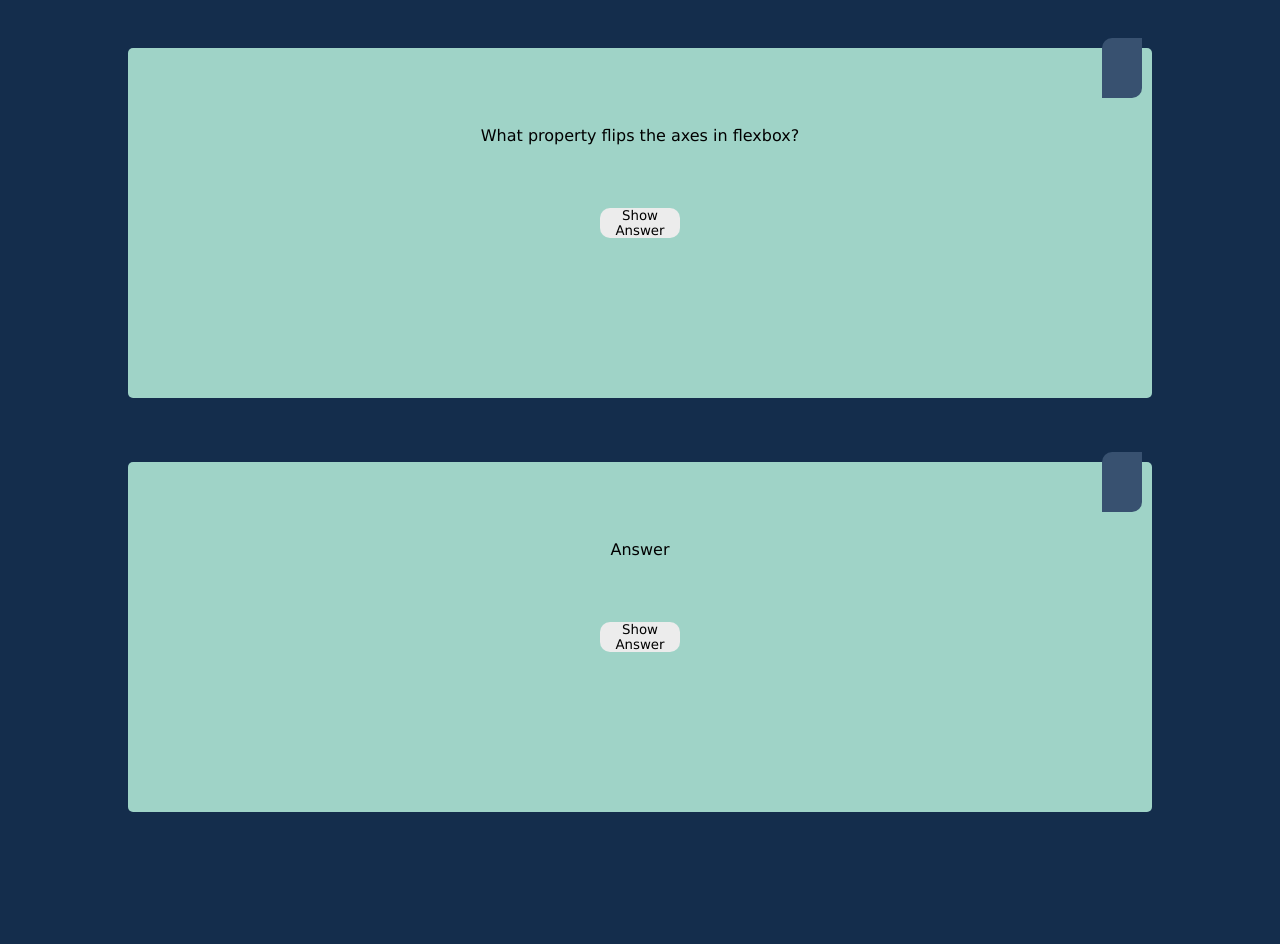
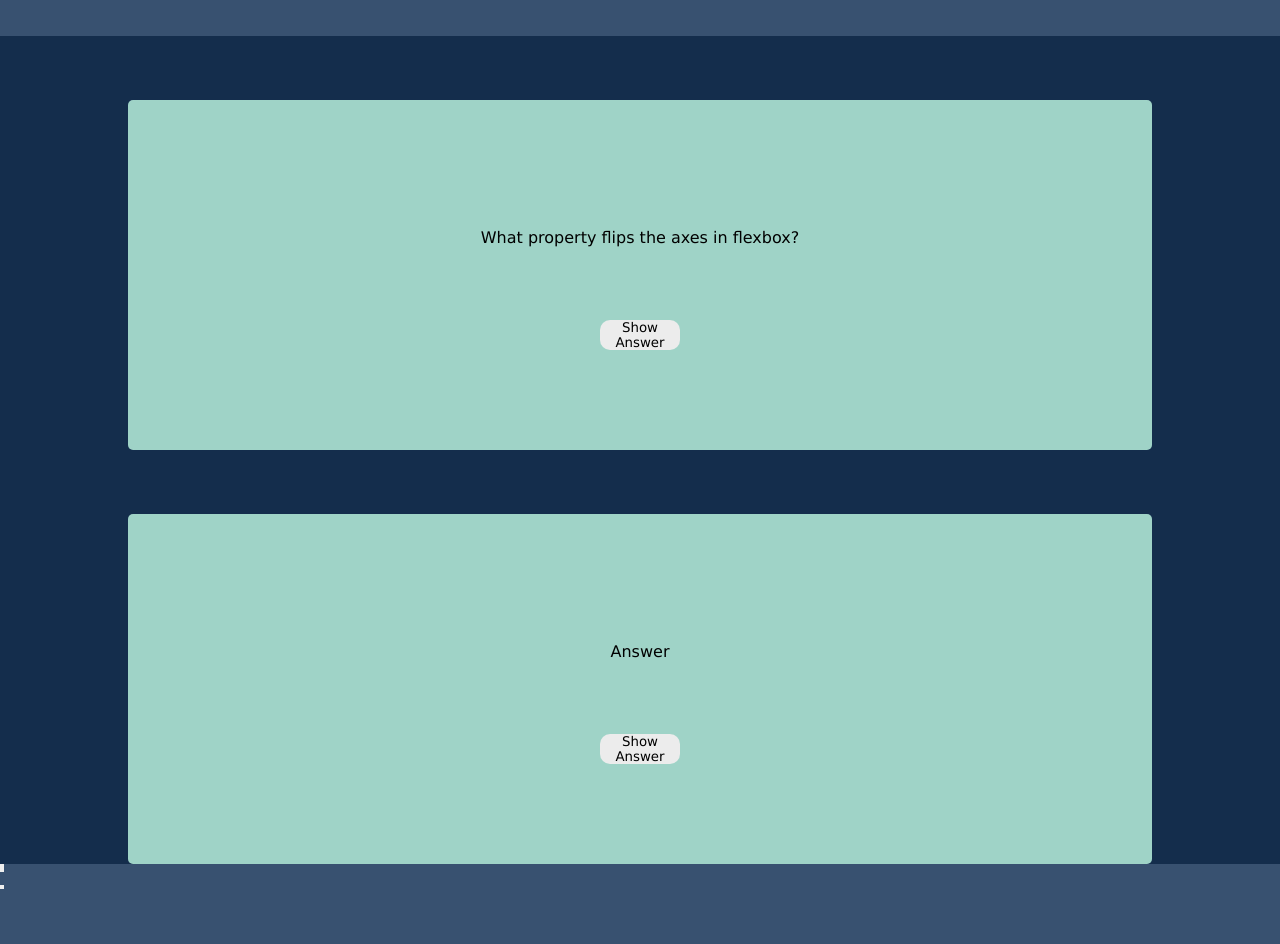
Before and after one commit to TuncAlt/Quiz-App, a plain HTML site: page index.html in a window 1280 px wide. Shown: the part 44-988 px from the top of the page. Before the commit the page ends 856 px from the top, so only its background shows below. Drawn offline with Linux system fonts and the light colour scheme.

Commit message:
add hover style(answer-button), add footer

```diff
--- a/index.html
+++ b/index.html
@@ -33,5 +33,16 @@
         <button class="show-answer" type="button">Show Answer</button>
       </div>
     </article>
+    <footer class="footer">
+        <div class="home">
+        <button class="home-button"></button>
+        </div>
+        <div class="bookmarks">
+        <button class="bookmark-button"></button>
+        </div>
+        <div class="profile">
+            <button class="profile-button"></button>
+        </div>
+    </footer>
   </body>
 </html>
--- a/styles.css
+++ b/styles.css
@@ -13,6 +13,7 @@ body {
   position: sticky;
   top: 0;
   width: 100%;
+  height: 80px;
 }
 .app-title {
   color: antiquewhite;
@@ -33,9 +34,10 @@ body {
 
 .question-box {
   display: flex;
+  top: 50px;
   position: absolute;
   justify-content: center;
-  width: 50%;
+  width: 80%;
   height: 50%;
   align-items: center;
   justify-content: center;
@@ -43,8 +45,8 @@ body {
 
 .answer-button-box {
   display: flex;
-  justify-content: center;
-  align-items: center;
+  position: absolute;
+  top: 220px;
 }
 .show-answer {
   background-color: #ececec;
@@ -52,9 +54,13 @@ body {
   width: 80px;
   border-radius: 10px;
 }
+.show-answer:hover {
+  background-color: #385170;
+  color: white;
+}
 .bookmark-box {
   background-color: #385170;
-  border-radius: 10px 0;
+  border-radius: 10px 0;s
   width: 40px;
   height: 60px;
   display: flex;
@@ -65,3 +71,25 @@ body {
 .bookmark {
   justify-content: flex-start;
 }
+
+.footer {
+  position: fixed;
+  position: relative;
+  left: 0;
+  bottom: 0;
+  background-color: #385170;
+  width: 100%;
+  height: 80px;
+}
+.home {
+  display: flex;
+  left: 5px;
+  top: 20px;
+  width: 50px;
+  height: ;
+}
+.bookmarks {
+  display: flex;
+  left: 50%;
+  top: 20px;
+}
```
